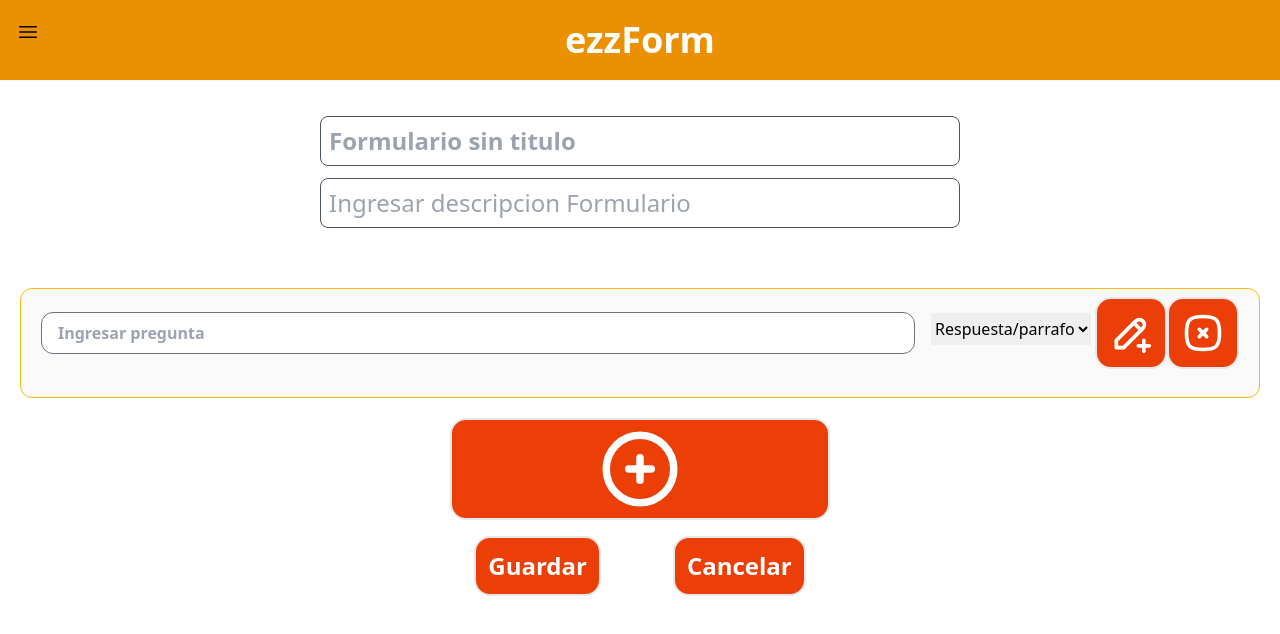
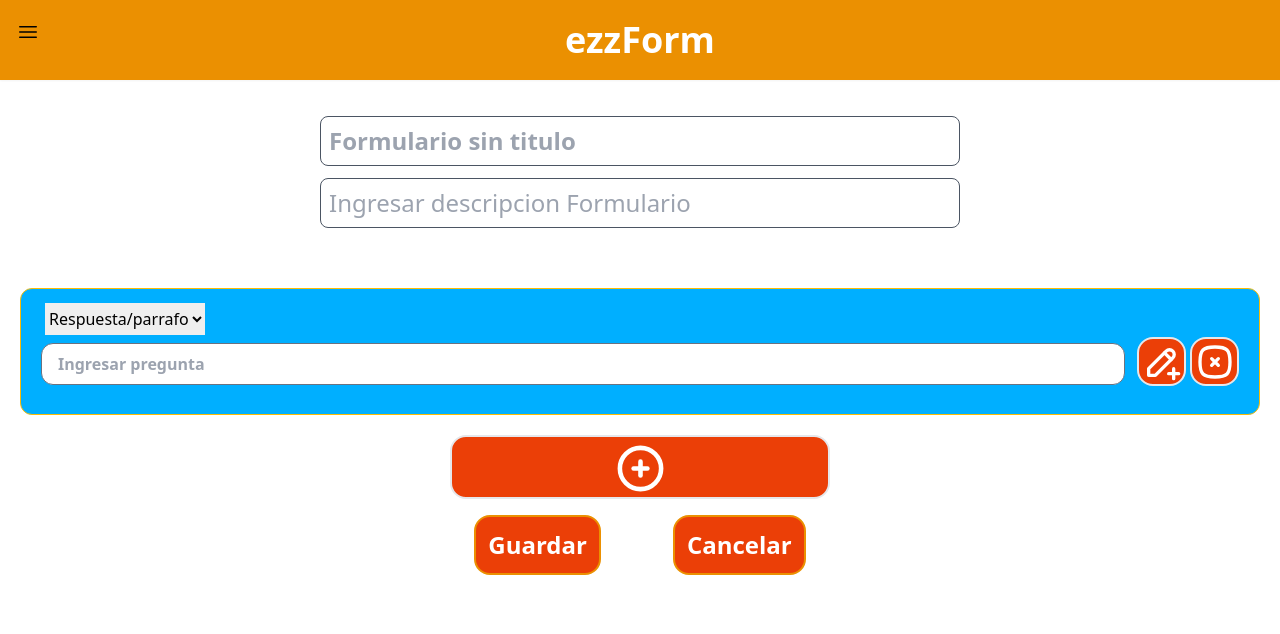
Before and after one commit to polycyllo/PROYECTO-PROGRAMACION-WEB, a React (Vite) app: page /CrearFormularioPage in a window 1280 px wide. Both pictures are taken after a click on the button 640 px from the left and 355 px from the top of the page. Shown: the top 634 px of the page. Built offline with nearby package versions, Linux system fonts and the light colour scheme.

Commit message:
arreglar botones

```diff
--- a/src/components/CajaPregunta.tsx
+++ b/src/components/CajaPregunta.tsx
@@ -31,16 +31,11 @@ export default function CajaPregunta({
         setCajaRespuesta(newCaja)
     }
     return (
-        <div className="caja mx-5 px-5 bg-[#fafafa] rounded-xl">
+        <div className="caja mx-5 px-5 bg-[#00AFFF] rounded-xl">
             <div className="flex flex-row items-center justify-between">
                 <div className='w-full'>
 
-                    <input type="text" className='font-bold text-1xl border border-gray-500 rounded-xl py-2 pl-4 w-full'
-                    placeholder='Ingresar pregunta'/>
-                </div>
-
-                <div className="md:flex md:flex-row ml-3">
-                    <select className='mt-3 md:mt-6 h-8 md:mx-1 '>
+                    <select className='mt-3 h-8 md:mx-1 mb-2 '>
                         <option value="opcion1">Respuesta/parrafo </option>
                         <option value="opcion2">Seleccion</option>
                         <optgroup label="Más opciones">
@@ -48,15 +43,24 @@ export default function CajaPregunta({
 
                         </optgroup>
                     </select>
-                    <button className="border-2 p-[2px] md:p-3 bg-acento my-2 rounded-2xl text-white"
+
+                    <input type="text" className='mb-2 font-bold text-1xl border border-gray-500 rounded-xl py-2 pl-4 w-full'
+                    placeholder='Ingresar pregunta'/>
+
+
+                </div>
+
+                <div className="flex flex-row ml-3 mt-10 gap-1">
+
+                    <button className="border-2 p-[2.5px]  bg-acento my-2 rounded-2xl text-white"
                             onClick={() =>{
                                 agregarRespuesta()
                             }}>
                         <svg
                             xmlns="http://www.w3.org/2000/svg"
                             className="icon icon-tabler icon-tabler-pencil-plus"
-                            width="44"
-                            height="44"
+                            width="40"
+                            height="40"
                             viewBox="0 0 24 24"
                             stroke-width="2"
                             stroke="#ffffff"
@@ -73,7 +77,7 @@ export default function CajaPregunta({
                     </button>
 
                     <button
-                        className="border-2 p-[2px] md:p-3 bg-acento my-2 rounded-2xl text-white"
+                        className="border-2 p-[2.5px] bg-acento my-2 rounded-2xl text-white"
                         onClick={() => {
                             eliminarPregunta(pregunta.id);
                         }}
@@ -81,8 +85,8 @@ export default function CajaPregunta({
                         <svg
                             xmlns="http://www.w3.org/2000/svg"
                             className="icon icon-tabler icon-tabler-square-rounded-x"
-                            width="44"
-                            height="44"
+                            width="40"
+                            height="40"
                             viewBox="0 0 24 24"
                             stroke-width="2"
                             stroke="#ffffff"
@@ -98,12 +102,13 @@ export default function CajaPregunta({
                 </div>
             </div>
 
-            <div className='space-y-3 pb-5'>
+            <div className=' pb-5'>
                 {
                     cajaRespuesta.map((respuesta)=>(
 
-                        <div className='border border-gray-400 p-4 rounded-2xl flex'>
-                            <input type="text" className=' font-semibold text-1xl border border-gray-300 rounded-xl py-2 pl-4 w-full' placeholder='Ingrese respuesta'></input>
+                        <div className='borde p-4 rounded-2xl flex'>
+                            <input type="text" className=' font-semibold text-1xl border border-gray-300 rounded-xl py-2 pl-4 w-full'
+                            placeholder='Ingrese respuesta'></input>
                             <button
                                 className="flex justify-center
                                 border-black p-2
@@ -112,7 +117,7 @@ export default function CajaPregunta({
                                 rounded-lg
                                 text-white
                                 font-bold
-                                hover:bg-primario
+                                hover:bg-secundario1
                                 hover:text-black"
                                 onClick={() => eliminarRespuesta(respuesta.id)}>
                                 X
--- a/src/pages/CrearCuentaPage.tsx
+++ b/src/pages/CrearCuentaPage.tsx
@@ -2,11 +2,11 @@
 import Boton from '../components/Boton'
 export default function CrearCuentaPage() {
   return (
-    <section className="text-center grid justify-center ">
+    <section className="text-center grid justify-center">
             <h2 className="text-3xl font-bold my-10">Creando Cuenta</h2>
             <form className=" md:w-[510px] sombra mx-4 w-96">
                 <div className="flex flex-col space-y-4 ">
-                    <div className="text-start flex flex-col space-y-2">
+                    <div className="text-start flex flex-col space-y-3 mx-4">
                         <label
                             htmlFor="Nombre"
                             className=" text-blakc uppercase font-extrabold text-lg"
--- a/src/pages/CrearFormularioPage.tsx
+++ b/src/pages/CrearFormularioPage.tsx
@@ -42,20 +42,21 @@ export default function CrearFormularioPage({
                 <button
                     className="flex justify-center lg:mx-[450px]
                                 mx-4
+                                h-16
                                 border-2 lg:p-1
                                 bg-acento my-4
                                 rounded-2xl
                                 text-white
                                 font-bold
-                                hover:bg-primario
+                                hover:bg-secundario1
                                 hover:text-black"
                     onClick={() => agregarPregunta()}
                 >
                     <svg
                         xmlns="http://www.w3.org/2000/svg"
                         className="icon icon-tabler icon-tabler-circle-plus"
-                        width="90"
-                        height="90"
+                        width="55"
+                        height="55"
                         viewBox="0 0 24 24"
                         stroke-width="2"
                         stroke="#ffffff"
@@ -80,8 +81,9 @@ export default function CrearFormularioPage({
                         text-white
                         mx-4
                         font-bold
-                      hover:bg-secundario2
-                      hover:text-black"
+                      hover:bg-white
+                      hover:text-black
+                      hover: border-secundario1"
                 >
                     Guardar
                 </button>
@@ -93,7 +95,9 @@ export default function CrearFormularioPage({
                             text-white
                             mx-4
                             font-bold
-                            hover:bg-secundario1"
+                            hover:bg-white
+                            hover:text-black
+                            hover: border-secundario1"
                 >
                     Cancelar
                 </button>
```
